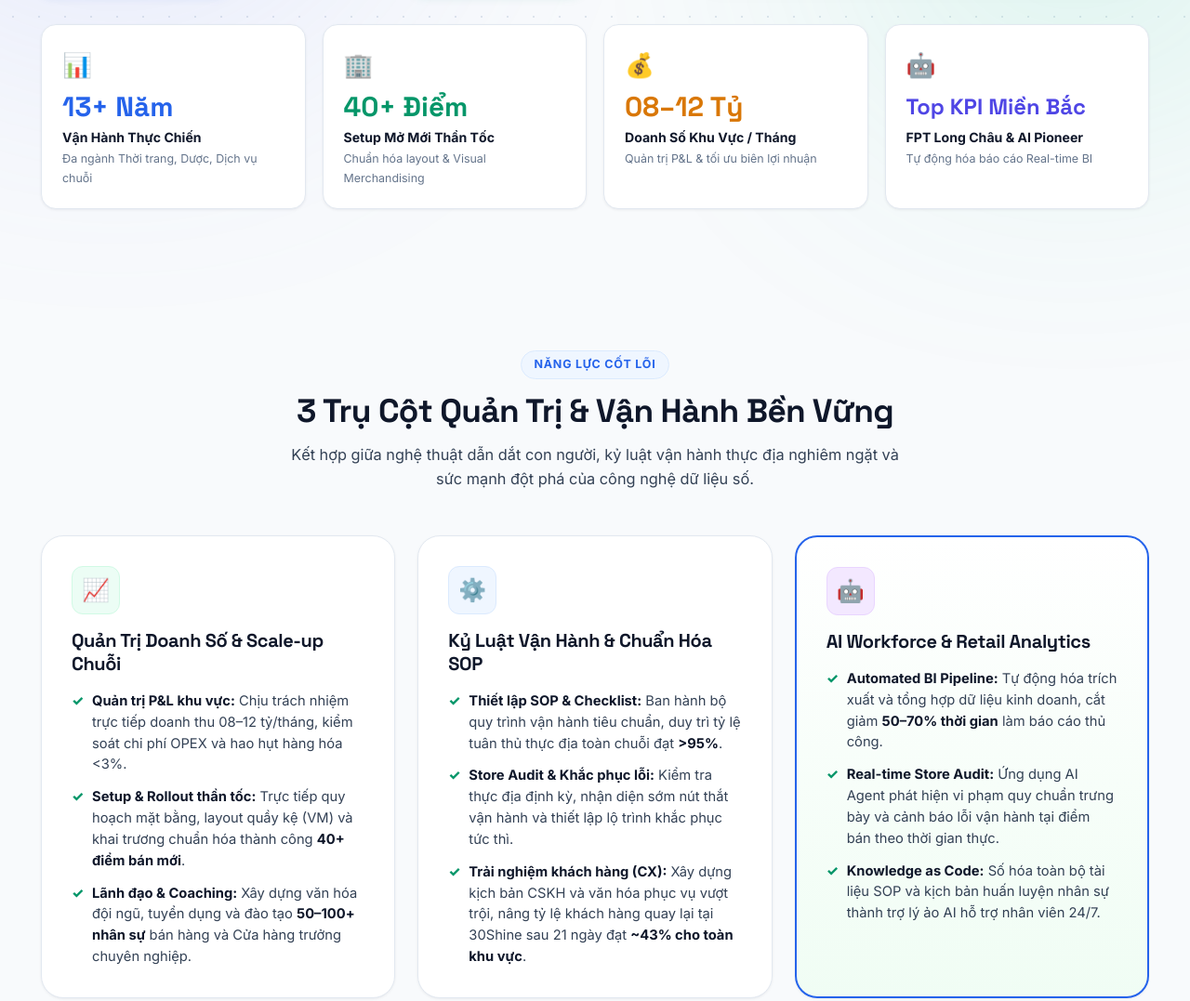
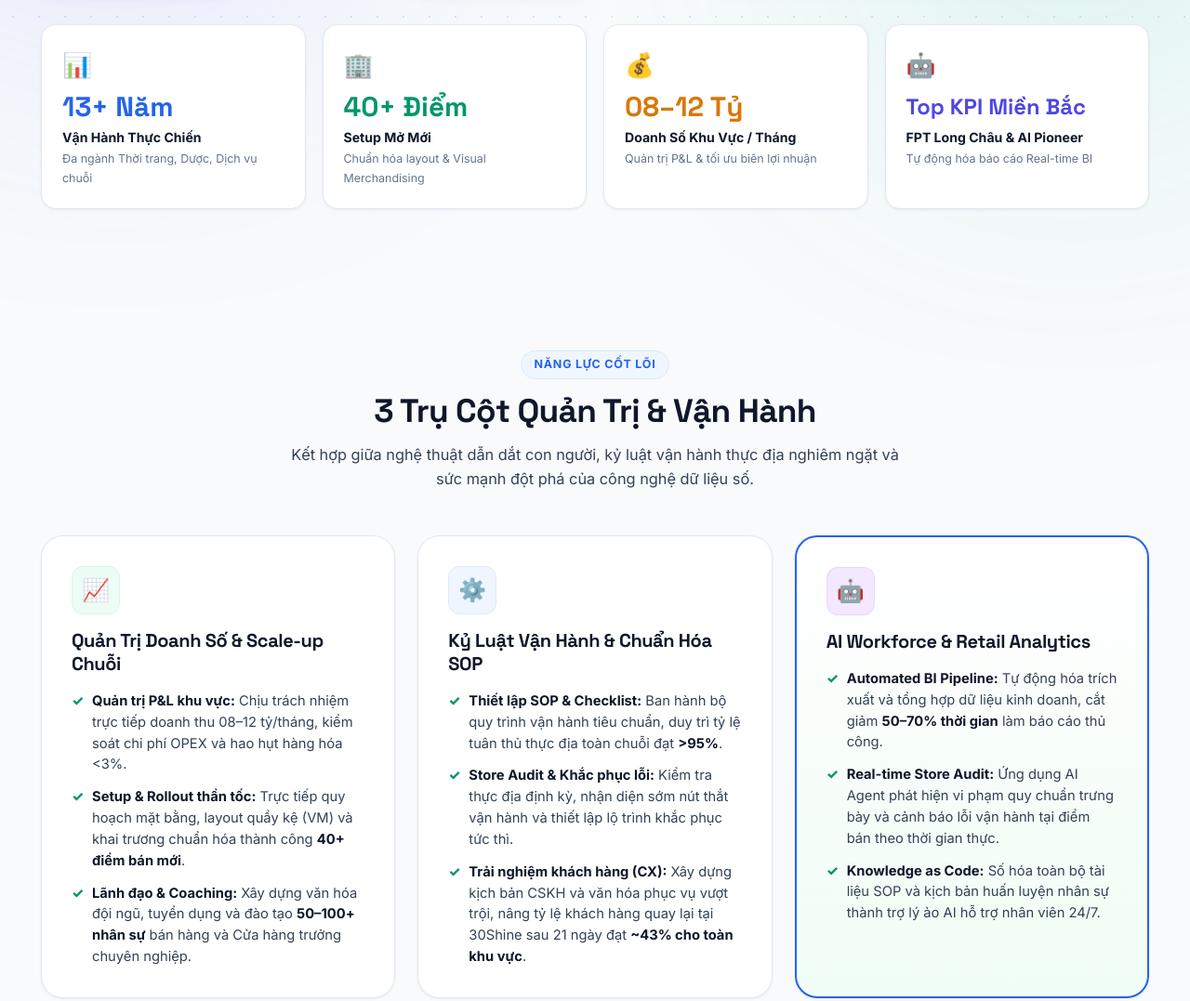
Before and after one commit to maihungkd1p-rgb/Hungmv-portfolio89, a plain HTML site: page index.html in a window 1280 px wide. Shown: the part 780-1857 px from the top of the page at 93% size. Drawn offline with Linux system fonts and the light colour scheme.

Commit message:
Update 3 section labels and NIIT institution name on portfolio

```diff
--- a/index.html
+++ b/index.html
@@ -141,7 +141,7 @@
                     <div class="bento-stat-box">
                         <div class="stat-icon">🏢</div>
                         <div class="stat-number highlight-emerald">40+ Điểm</div>
-                        <div class="stat-label">Setup Mở Mới Thần Tốc</div>
+                        <div class="stat-label">Setup Mở Mới</div>
                         <div class="stat-sub">Chuẩn hóa layout & Visual Merchandising</div>
                     </div>
                     <div class="bento-stat-box">
@@ -165,7 +165,7 @@
             <div class="container">
                 <div class="section-header text-center">
                     <span class="section-tag">Năng Lực Cốt Lõi</span>
-                    <h2 class="section-title">3 Trụ Cột Quản Trị & Vận Hành Bền Vững</h2>
+                    <h2 class="section-title">3 Trụ Cột Quản Trị & Vận Hành</h2>
                     <p class="section-desc">Kết hợp giữa nghệ thuật dẫn dắt con người, kỷ luật vận hành thực địa nghiêm ngặt và sức mạnh đột phá của công nghệ dữ liệu số.</p>
                 </div>
 
@@ -597,7 +597,7 @@
                     <!-- Education Card -->
                     <div style="background: var(--bg-card); border: 1px solid var(--border-color); border-radius: 16px; padding: 24px;">
                         <span class="section-tag" style="margin-bottom: 8px;">Học Vấn &amp; Đào Tạo</span>
-                        <h3 style="font-size: 1.15rem; color: var(--text-primary); margin-bottom: 6px;">Học Viện NIIT – Thăng Long</h3>
+                        <h3 style="font-size: 1.15rem; color: var(--text-primary); margin-bottom: 6px;">Trường Đào Tạo CNTT NIIT – Thăng Long</h3>
                         <p style="color: var(--accent-blue); font-weight: 600; font-size: 0.9rem; margin-bottom: 6px;">Tốt nghiệp Lập trình &amp; Phần mềm Quốc tế Ấn Độ</p>
                         <p style="color: var(--text-muted); font-size: 0.85rem; margin: 0;">• Ứng dụng Trí tuệ nhân tạo (AI) &amp; Tự động hóa trong quản trị chuỗi bán lẻ.</p>
                     </div>
```
Also changed, not shown: 1 other file.
